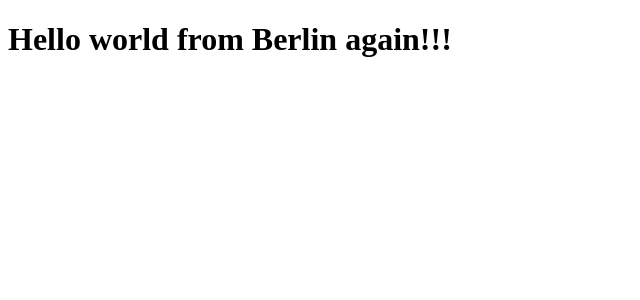
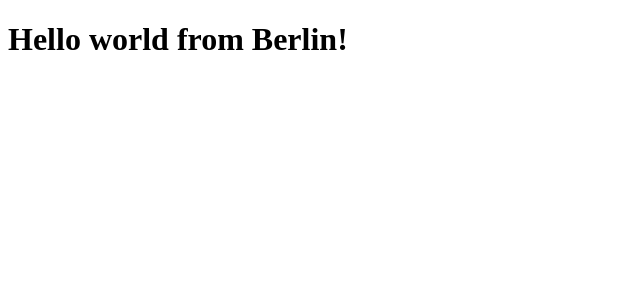
Before and after one commit to diab88/divio_ci, a Next.js app: page / in a window 1280 px wide. Shown: the top 300 px of the page, without its empty margins (0-640 px from the left). Built offline with nearby package versions, Linux system fonts and the light colour scheme.

Commit message:
Hello from Berlin

```diff
--- a/pages/index.js
+++ b/pages/index.js
@@ -4,7 +4,7 @@ const Home = () => (
 
  <div>
 
-<h1>Hello world from Berlin again!!!</h1>
+<h1>Hello world from Berlin!</h1>
 
  </div>
 );
```
